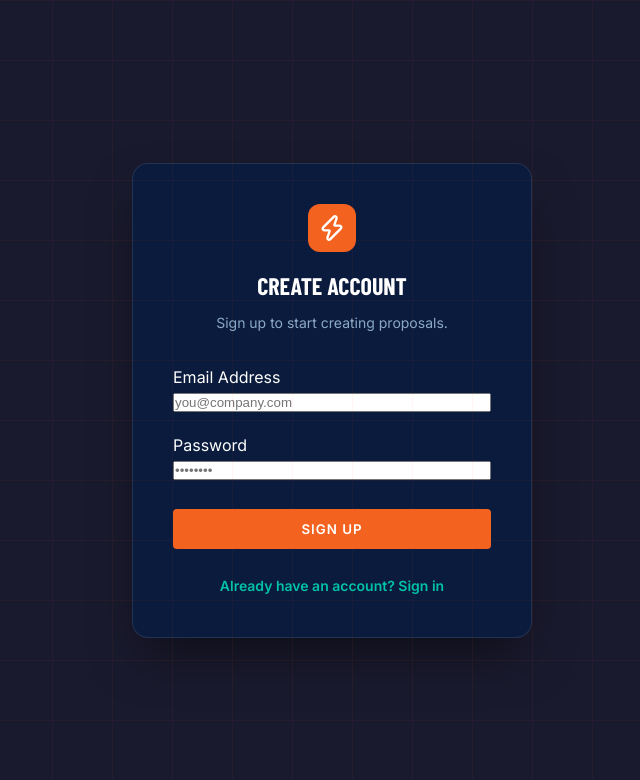
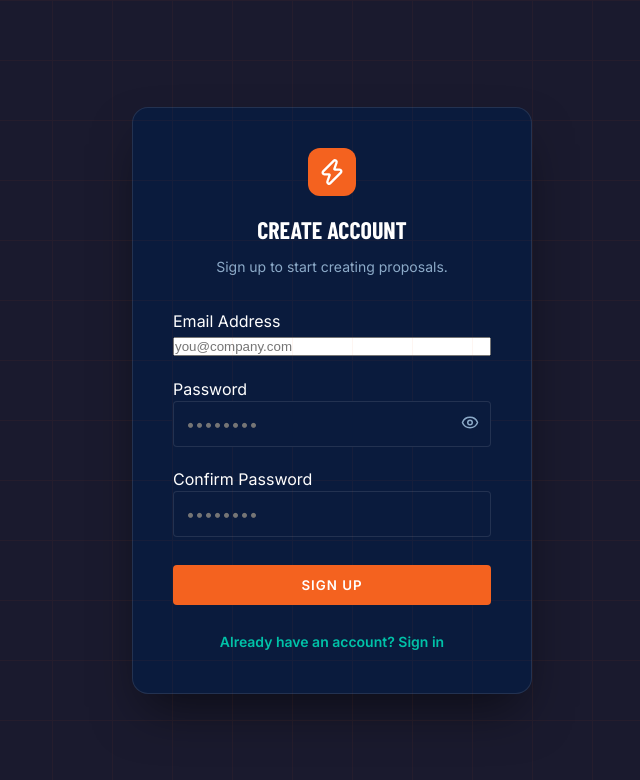
Before and after one commit to 5kyscream/Quotation-website, a React (Vite) app: page /login in a window 1280 px wide. Both pictures are taken after a click on the button "Don't have an account? Sign up". Shown: the top 780 px of the page, without its empty margins (308-948 px from the left). Built offline with nearby package versions, Linux system fonts and the light colour scheme; no server answers; a web font is replaced by a local one.

Commit message:
feat: Auth UI, typography and global numbering

```diff
--- a/src/index.css
+++ b/src/index.css
@@ -57,6 +57,12 @@ body {
   font-weight: 600;
   text-transform: uppercase;
   letter-spacing: 1px;
+}
+
+.technical-text {
+  font-family: var(--font-body); /* Inter */
+  font-variant-numeric: tabular-nums;
+  letter-spacing: -0.01em;
 }
 
 /* Buttons */
@@ -232,6 +238,7 @@ body {
   border-bottom: 1px solid rgba(255, 255, 255, 0.06);
   font-family: var(--font-body);
   font-size: 14px;
+  font-variant-numeric: tabular-nums;
 }
 
 .vykon-table tr:last-child td {
--- a/src/pages/Auth.jsx
+++ b/src/pages/Auth.jsx
@@ -1,12 +1,14 @@
 import React, { useState } from 'react';
 import { useAuth } from '../context/AuthContext';
 import { useNavigate } from 'react-router-dom';
-import { Zap, Loader } from 'lucide-react';
+import { Zap, Loader, Eye, EyeOff } from 'lucide-react';
 
 const Auth = () => {
   const [isLogin, setIsLogin] = useState(true);
   const [email, setEmail] = useState('');
   const [password, setPassword] = useState('');
+  const [confirmPassword, setConfirmPassword] = useState('');
+  const [showPassword, setShowPassword] = useState(false);
   const [error, setError] = useState(null);
   const [loading, setLoading] = useState(false);
   const { signIn, signUp } = useAuth();
@@ -18,6 +20,11 @@ const Auth = () => {
 
     if (!isLogin && !email.endsWith('@vykonindustechnologies.com')) {
       setError('Registration is restricted to @vykonindustechnologies.com email addresses only.');
+      return;
+    }
+
+    if (!isLogin && password !== confirmPassword) {
+      setError('Passwords do not match.');
       return;
     }
 
@@ -111,15 +118,40 @@ const Auth = () => {
           </div>
           <div className="input-group">
             <label>Password</label>
+            <div style={{ position: 'relative' }}>
               <input
-              type="password"
+                type={showPassword ? "text" : "password"}
                 value={password}
                 onChange={(e) => setPassword(e.target.value)}
                 required
                 placeholder="••••••••"
+                style={{ width: '100%', boxSizing: 'border-box', paddingRight: '40px' }}
+                className="form-input"
+              />
+              <button
+                type="button"
+                onClick={() => setShowPassword(!showPassword)}
+                style={{ position: 'absolute', right: '12px', top: '50%', transform: 'translateY(-50%)', background: 'none', border: 'none', color: 'var(--color-muted-blue)', cursor: 'pointer' }}
+              >
+                {showPassword ? <EyeOff size={18} /> : <Eye size={18} />}
+              </button>
+            </div>
+          </div>
+
+          {!isLogin && (
+            <div className="input-group">
+              <label>Confirm Password</label>
+              <input
+                type={showPassword ? "text" : "password"}
+                value={confirmPassword}
+                onChange={(e) => setConfirmPassword(e.target.value)}
+                required
+                placeholder="••••••••"
                 style={{ width: '100%', boxSizing: 'border-box' }}
+                className="form-input"
               />
             </div>
+          )}
 
           <button type="submit" className="btn-primary" style={{ width: '100%', marginTop: '8px' }} disabled={loading}>
             {loading ? <Loader className="animate-spin" size={20} /> : (isLogin ? 'Sign In' : 'Sign Up')}
--- a/src/pages/ProposalForm.jsx
+++ b/src/pages/ProposalForm.jsx
@@ -1,6 +1,7 @@
-import React, { useState } from 'react';
+import React, { useState, useEffect } from 'react';
 import { useNavigate } from 'react-router-dom';
 import { ChevronRight, ChevronLeft } from 'lucide-react';
+import { getNextProposalNumber } from '../utils/storage';
 
 const ProposalForm = () => {
   const navigate = useNavigate();
@@ -12,7 +13,7 @@ const ProposalForm = () => {
     consumerNumber: '',
     monthlyConsumption: '',
     siteAddress: '',
-    proposalNumber: `VP-${Math.floor(1000 + Math.random() * 9000)}`,
+    proposalNumber: '',
     date: new Date().toISOString().split('T')[0],
 
     // System Specs
@@ -33,6 +34,14 @@ const ProposalForm = () => {
     tenureYears: '5',
     escalationRate: '3'
   });
+
+  useEffect(() => {
+    const fetchProposalNumber = async () => {
+      const pNum = await getNextProposalNumber();
+      setFormData(prev => ({ ...prev, proposalNumber: pNum }));
+    };
+    fetchProposalNumber();
+  }, []);
 
   const handleChange = (e) => {
     const { name, value, type, checked } = e.target;
--- a/src/utils/storage.js
+++ b/src/utils/storage.js
@@ -19,6 +19,22 @@ export const getProposals = async () => {
     }
   } else {
     return getLocalProposals();
+  }
+};
+
+export const getNextProposalNumber = async () => {
+  if (supabase) {
+    try {
+      const { data, error } = await supabase.rpc('get_next_proposal_number');
+      if (error) throw error;
+      return data;
+    } catch (error) {
+      console.error('Error fetching global proposal number:', error.message);
+      // Fallback local logic if DB fails
+      return `VP-${Math.floor(1000 + Math.random() * 9000)}`;
+    }
+  } else {
+    return `VP-${Math.floor(1000 + Math.random() * 9000)}`;
   }
 };
 
```
Lines whose indentation alone changed are shown as unchanged.
